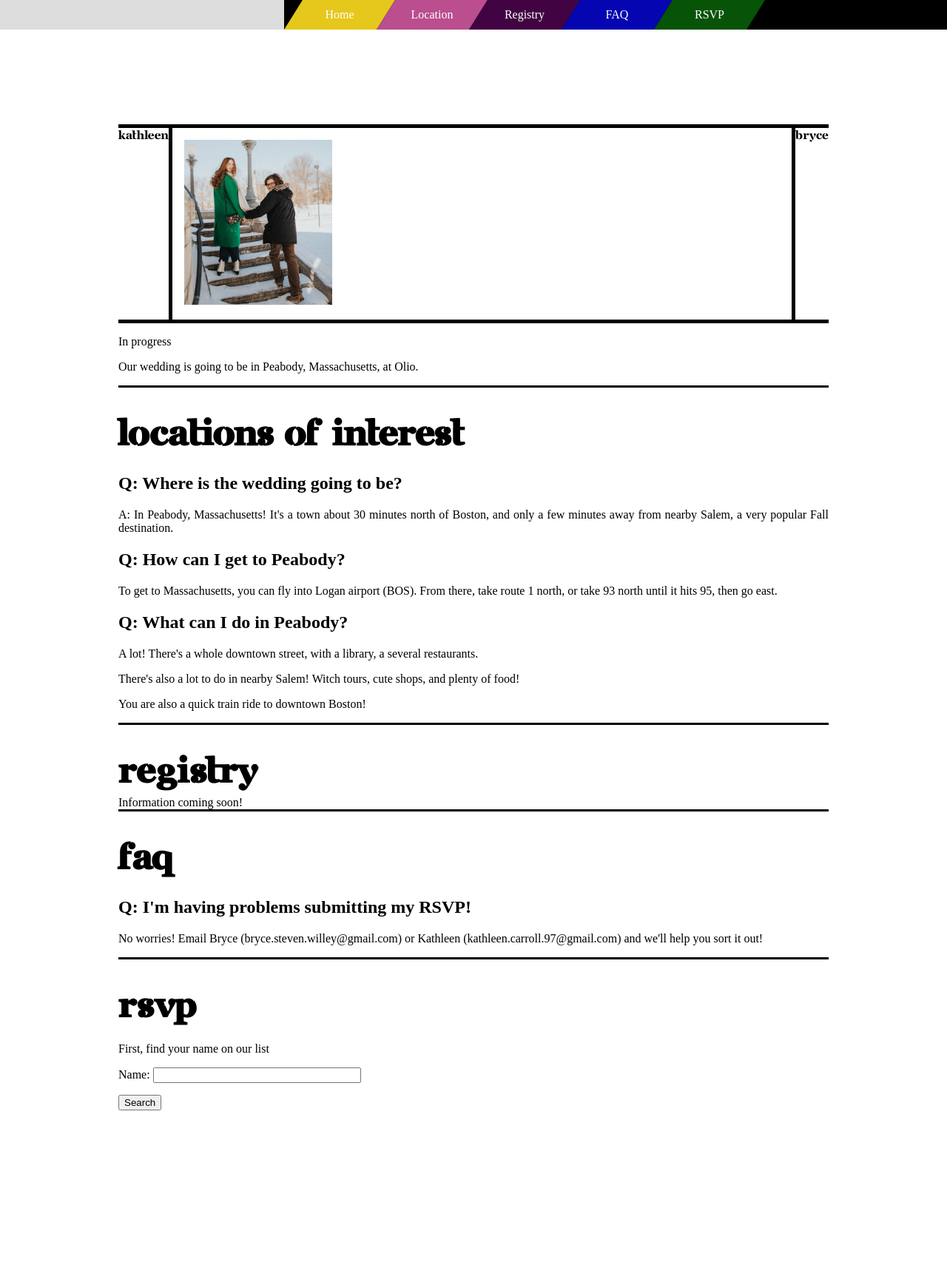
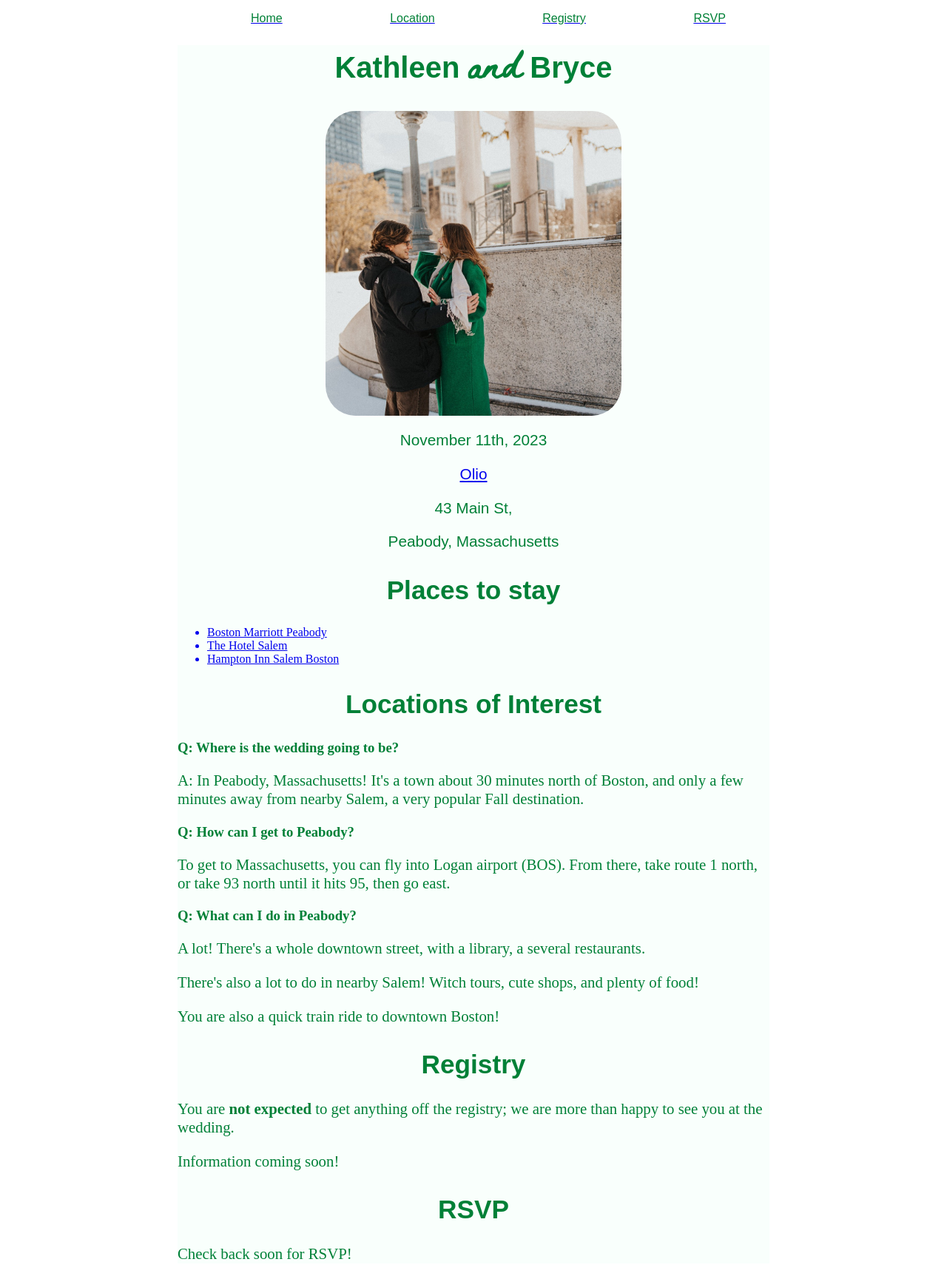
Before and after one commit to BryceStevenWilley/willeyyoumarryme, a Flask app: page / in a window 1280 px wide. Shown: the whole page at 74% size. Before the commit the page ends 1501 px from the top, so only its background shows below. Run offline with Flask 2, Linux system fonts and the light colour scheme; some web fonts are replaced.

Commit message:
Making it like the save the date

```diff
--- a/app/static/css/app.css
+++ b/app/static/css/app.css
@@ -1,321 +1,82 @@
-:root {
-  --blue: rgb(5, 5, 177);
-  --yellow: rgb(230, 199, 28);
-  --pink: rgb(186, 78, 143);
-  --green: rgb(7, 83, 7);
-  --purple: rgb(66, 3, 66);
+@font-face {
+  font-family: 'kent';
+  font-weight: 500;
+  src: url('/static/fonts/Kent.ttf') format('truetype');
+  font-display: swap;
 }
 
 @font-face {
-  font-family: 'Saint-George';
+  font-family: 'bethellen';
   font-weight: 500;
-  src: url('/static/fonts/SaintGeorge-LowercaseStencil.ttf') format('truetype');
+  src: url('/static/fonts/BethEllen-Regular.ttf') format('truetype');
+  font-display: swap;
 }
 
-@font-face {
-  font-family: 'Antic-Regular';
-  font-weight: 500;
-  src: url('/static/fonts/Antic-Regular.ttf') format('truetype');
+
+.main-body {
+  margin-left: auto;
+  margin-right: auto;
+  width: 800px;
+  max-width: 75%;
+  background-color: #f9fffc;
+  color: #008037;
 }
 
-body {
-  margin: 0;
+.curly-font {
+  font-family: bethellen, serif;
+  font-size: 2.2rem;
+}
+
+.block-font {
+  font-family: kent, sans-serif;
+}
+
+.centered {
+  text-align: center;
+
+}
+
+.main-image {
+  display: block;
+  margin-left: auto;
+  margin-right: auto;
+  max-width: 100%;
+  border-radius: 10%;
 }
 
 h1 {
-  border-top-color: black;
-  border-top-style: solid;
-  padding-top: 2rem;
+  text-align: center;
+  line-height: 1.5;
+  font-size: 2.5rem;
+  margin-bottom: 1.8rem;
+  font-family: kent, sans-serif;
+  color: #008037;
 }
 
-.slide-top li.spacer {
-  width:30%;
+h2 {
+  text-align: center;
+  line-height: 1.3;
+  font-size: 2.2rem;
+  margin-bottom: 1.6rem;
+  font-family: kent, sans-serif;
+  color: #008037;
 }
 
-@media (max-width: 930px) {
-  .slide-top li.spacer {
-    width: 5%;
-  }
+p {
+  line-height: 1.2;
+  font-size: 1.3rem;
+  margin-bottom: 1.3rem;
+  color: #008037;
 }
 
-.dir-slate {
-  display: flex;
-  flex-direction: row;
-  justify-content: space-around;
-  align-items: stretch;
-  border-top: 5px black solid;
-border-bottom: 5px black solid;
-}
-
-.front-image {
-  border-left: 5px black solid;
-padding: 1rem;
-border-right: 5px black solid;
-  flex-grow: 2;
-}
-
-.front-name {
-  font-family: 'Saint-George', sans-serif;
-
-}
-
-.slide-top li.spacer::before {
-  border: none;
-}
-
-.slide-top li.spacer::after {
-  border: none;
-}
-
-.main-body {
-  margin: 8px;
-
-  max-width: 60rem;
-  margin-right: auto;
-  margin-left: auto;
-  padding-top: 7.5rem;
-  padding-bottom: 7.5rem;
-  padding-right: 2.5rem;
-  padding-left: 2.5rem;
-  text-align: justify;
-}
-
-h1 {
-  font-size: 3rem;
-  margin: 0 auto;
-  font-family: 'Saint-George', sans-serif;
-}
-
-.website-title {
-  font-size: 3rem;
-  font-family: 'Antic-Regular', serif;
-}
-
-/* https://codepen.io/nickcolley/pen/nJRJNw */
-ul.slide-top {
-  height: 2.500em;
-  width: 100%;
-  padding: 0;
-  margin: 0;
-  background: black; /* rgb(82, 42, 6); an older brown */
-
-  font-size: 16px;
-}
-
-.slide-top li {
-  position: relative;
-  display: block;
-  float: left;
-  margin-right: 1.563em;
-
-  height: 100%;
-  width: 6.25em;
-
-  cursor: pointer;
-  user-select: none;
-
-  text-align: center;
-  line-height: 2.5em;
-}
-
-.slide-top a {
-  color: white;
-}
-
-.slide-top li::before {
-  content: '';
-  position: absolute;
-  display: block;
-
-  left: -1.564em;
-
-  width: 0;
-  height: 0;
-
-  border-top: 2.5em solid transparent;
-  border-right-width: 1.563em;
-  border-right-style: solid
-}
-
-.slide-top li::after {
-  content: '';
-  position: absolute;
-  display: block;
-
-  top: 0;
-  right: -1.564em;
-
-  width: 0;
-  height: 0;
-
-  border-top-width: 2.5em;
-  border-top-style: solid;
-  border-right: 1.563em solid transparent;
-}
-
-.slide-top li:hover {
-  background: #DDD;
-}
-.slide-top li:hover {
-  color: #000;
-}
-
-.slide-top li:hover::after {
-  border-top-width: 2.5em;
-  border-top-style: solid;
-  border-right: 1.563em solid transparent;
-}
-.slide-top li:hover::before {
-  border-top: 2.5em solid transparent;
-  border-right-width: 1.563em;
-  border-right-style: solid;
-}
-
-/* Yellow */
-.slide-top li.bar-yellow{
-  background: var(--yellow);
-}
-.slide-top li.bar-yellow::before {
-  border-right-color: var(--yellow);
-}
-.slide-top li.bar-yellow::after {
-  border-top-color: var(--yellow);
-}
-.slide-top li.bar-yellow:hover {
-  background: #DDD;
-}
-li.bar-yellow:hover::after {
-  border-top-color: #DDD;
-}
-li.bar-yellow:hover::before{
-  border-right-color: #DDD;
-}
-/* Pink */
-li.bar-pink{
-  background: var(--pink);
-}
-li.bar-pink::before {
-  border-right-color: var(--pink);
-}
-li.bar-pink::after {
-  border-top-color: var(--pink);
-}
-li.bar-pink:hover {
-  background: #DDD;
-}
-li.bar-pink:hover::after {
-  border-top-color: #DDD;
-}
-li.bar-pink:hover::before{
-  border-right-color: #DDD;
-}
-/* Purple */
-li.bar-purple {
-  background: var(--purple);
-}
-li.bar-purple::before {
-  border-right-color: var(--purple);
-}
-li.bar-purple::after {
-  border-top-color: var(--purple);
-}
-li.bar-purple:hover {
-  background: #DDD;
-}
-li.bar-purple:hover::after {
-  border-top-color: #DDD;
-}
-li.bar-purple:hover::before{
-  border-right-color: #DDD;
-}
-/* Blue */
-li.bar-blue {
-  background: var(--blue);
-}
-li.bar-blue::before {
-  border-right-color: var(--blue);
-}
-li.bar-blue::after {
-  border-top-color: var(--blue);
-}
-li.bar-blue:hover {
-  background: #DDD;
-}
-li.bar-blue:hover::after {
-  border-top-color: #DDD;
-}
-li.bar-blue:hover::before{
-  border-right-color: #DDD;
-}
-/* Green */
-li.bar-green {
-  background: var(--green);
-}
-li.bar-green::before {
-  border-right-color: var(--green);
-}
-li.bar-green::after {
-  border-top-color: var(--green);
-}
-li.bar-green:hover {
-  background: #DDD;
-}
-li.bar-green:hover::before {
-  border-right-color: #DDD;
-}
-li.bar-green:hover::after {
-  border-top-color: #DDD;
-}
-
-/*
 nav ul.slide-top {
   display: flex;
   flex-direction: row;
   justify-content: space-evenly;
-  align-items: stretch;
-  background-color: rgb(82, 42, 6);
 }
 
 nav ul.slide-top li {
   list-style-type: none;
-  margin-right: 1.563rem;
-  cursor: pointer;
-  text-align: center;
-  line-height: 2.5em;
-  /*transform: rotate(-30deg);
+  color: #008037;
+  font-family: kent, sans-serif;
 }
-
-nav ul.slide-top li:hover {
-  color: #666;
-  background: #ccc;
-}
-
-nav ul.slide-top li:hover::after {
-  border-top: 2.5em solid #ccc;
-  border-right: 1.563em solid transparent;
-}
-
-nav ul.slide-top li:hover::before {
-  border-top: 2.5em solid transparent;
-  border-right: 1.563em solid #ccc;
-}
-
-.slide-top .bar-green {
-  background-color: rgb(7, 83, 7);
-  color: white;
-}
-
-.slide-top .bar-blue {
-  background-color: rgb(5, 5, 177);
-  color: white;
-}
-
-.slide-top .bar-purple {
-  background-color: rgb(66, 3, 66);
-  color: white;
-}
-
-nav ul.slide-top li a {
-  text-decoration: none;
-}
-*/
--- a/app/templates/base.html
+++ b/app/templates/base.html
@@ -2,21 +2,26 @@
 <html>
   <head>
     {% if title %}
-   <title>{{ title }} - Bryce and Kathleen's Wedding</title>
+    <title>{{ title }} - Kathleen and Bryce's Wedding</title>
+    <meta property="og:title" content="{{ title }} - Kathleen and Bryce's Wedding"/>
     {% else %}
-   <title>Bryce and Kathleen's Wedding</title>
+    <title>Kathleen and Bryce's Wedding</title>
+    <meta property="og:title" content="Kathleen and Bryce's Wedding"/>
     {% endif %}
+    <meta name="description" content="Kathleen and Bryce's Wedding Website"/>
+    <meta property="og:url" content="https://willeyyoumarry.me"/>
+    <meta property="og:type" content="website"/>
+    <link rel="icon" type="image/png" href="static/img/favicon.png">
     <link rel="stylesheet" href="static/css/app.css">
   </head>
   <body>
-   <header class="marquee">
+    <header>
       <nav>
         <ul class="slide-top">
           <li class="spacer" aria-hidden="true"></li>
           <a href="{{ url_for('index') }}"><li class="bar-yellow">Home</li></a>
           <a href="{{ url_for('index') }}#location"><li class="bar-pink">Location</li></a>
-        <a href="{{ url_for('index') }}#regsitry"><li class="bar-purple">Registry</li></a>
-        <a href="{{ url_for('index') }}#faq"><li class="bar-blue">FAQ</li></a>
+          <a href="{{ url_for('index') }}#registry"><li class="bar-purple">Registry</li></a>
           <a href="{{ url_for('index') }}#rsvp"><li class="bar-green">RSVP</li></a>
           <li class="spacer" aria-hidden="true"></li>
         </ul>
--- a/app/templates/index.html
+++ b/app/templates/index.html
@@ -2,35 +2,44 @@
 
 {% block content %}
 
+  <h1>
+  Kathleen <span class="curly-font">and</span> Bryce
+  </h1>
+
     <div class="dir-slate">
-      <div class="name1 front-name">Kathleen</div>
-      <div class="front-image">
-        <img src="/static/img/3R3A0277_websize.jpg" alt="An image of Kathleen and Bryce in the Boston common, walking up stairs away from the camera but looking back towards it."
-          width="200">
-      </div>
-      <div class="name2 front-name">Bryce</div>
+        <img class="main-image" src="/static/img/savethedatepic.jpg" alt="An image of Kathleen and Bryce in an embrace in the Boston common, next to a gazebo covered in snow"
+          width="400">
     </div>
 
+<p class="block-font centered">November 11th, 2023</p>
 
-<p>In progress</p>
+<p class="block-font centered"><a href="https://goo.gl/maps/giisdkmT2QTGYYym6">Olio</a></p>
+<p class="block-font centered">43 Main St,</p>
+<p class="block-font centered">Peabody, Massachusetts</p>
 
-<p>Our wedding is going to be in Peabody, Massachusetts, at Olio.</p>
+<h2 id="hotels">Places to stay</h2>
 
-<h1 id="location">Locations of Interest</h1>
+<ul>
+  <a href="https://www.marriott.com/en-us/hotels/bospb-boston-marriott-peabody/overview/?scid=f2ae0541-1279-4f24-b197-a979c79310b0"><li>Boston Marriott Peabody</li></a>
+  <a href="https://www.thehotelsalem.com/"><li>The Hotel Salem</li></a>
+  <a href="https://www.hilton.com/en/hotels/bossahx-hampton-inn-salem-boston/"><li>Hampton Inn Salem Boston</li></a>
+</ul>
 
-<h2>Q: Where is the wedding going to be?</h2>
+<h2 id="location">Locations of Interest</h2>
+
+<h3>Q: Where is the wedding going to be?</h3>
 
 <p>A: In Peabody, Massachusetts! It's a town about 30 minutes north of Boston,
   and only a few minutes away from nearby Salem, a very popular Fall destination.
 </p>
 
-<h2>Q: How can I get to Peabody?</h2>
+<h3>Q: How can I get to Peabody?</h3>
 
 <p>To get to Massachusetts, you can fly into Logan airport (BOS).
   From there, take route 1 north, or take 93 north until it hits 95, then go east.
 </p>
 
-<h2>Q: What can I do in Peabody?</h2>
+<h3>Q: What can I do in Peabody?</h3>
 
 <p>A lot! There's a whole downtown street, with a library, a several restaurants.
 </p>
@@ -43,22 +52,18 @@
   You are also a quick train ride to downtown Boston!
 </p>
 
-<h1 id="registry">Registry</h1>
+<h2 id="registry">Registry</h2>
 
-Information coming soon!
+<p>You are <b>not expected</b> to get anything off the registry; we are more than happy to
+see you at the wedding.</p>
 
-<h1 id="faq">FAQ</h1>
+<p>Information coming soon!</p>
 
-<h2>Q: I'm having problems submitting my RSVP!</h2>
+<h2 id="rsvp">RSVP</h2>
 
-<p>
-  No worries! Email Bryce (bryce.steven.willey@gmail.com) or Kathleen (kathleen.carroll.97@gmail.com)
-  and we'll help you sort it out!
-</p>
+<p>Check back soon for RSVP!</p>
 
-<h1 id="rsvp">RSVP</h1>
-
-<p>First, find your name on our list</p>
+<!--p>First, find your name on our list</p>
 
   <form action="rsvp" method="post" novalidate>
   {{ form.hidden_tag() }}
@@ -72,5 +77,14 @@ Information coming soon!
 
   <p>{{ form.submit() }}</p>
   </form>
+<h2 id="faq">FAQ</h1>
+
+<h2>Q: I'm having problems submitting my RSVP!</h2>
+
+<p>
+  No worries! Email Bryce (bryce.steven.willey@gmail.com) or Kathleen (kathleen.carroll.97@gmail.com)
+  and we'll help you sort it out!
+</p-->
+
 
 {% endblock %}
--- /dev/null
+++ b/robots.txt
@@ -0,0 +1,2 @@
+User-agent: *
+Disallow: /
```
Also changed, not shown: app/static/fonts/BethEllen-Regular.ttf (renamed from assets/BethEllen-Regular.ttf), app/static/fonts/OFL.txt (renamed from assets/OFL.txt), app/static/img/favicon.png (renamed from favicon.png), app/static/img/jackie.png (renamed from assets/jackie.png), app/static/img/savethedatepic.jpg (added), 4 other files. Lines whose indentation alone changed are shown as unchanged.
